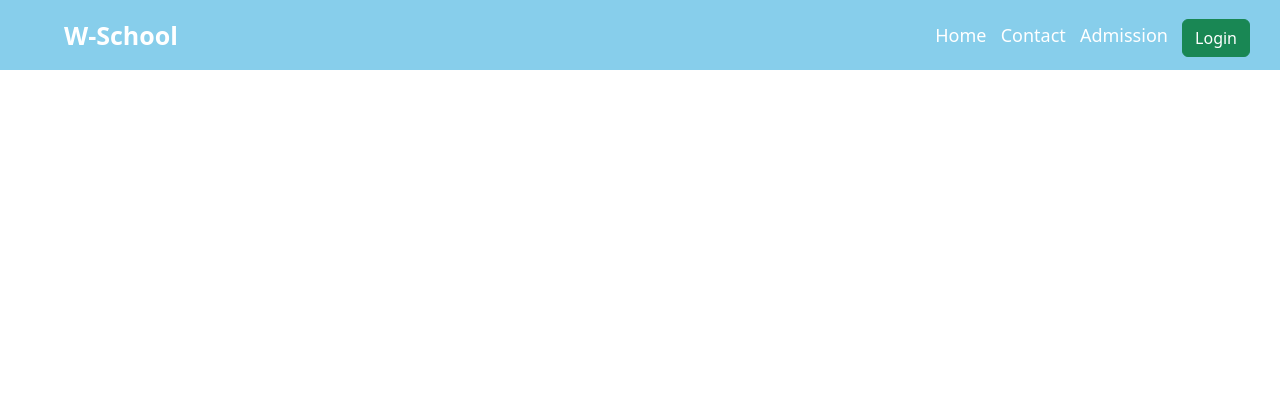
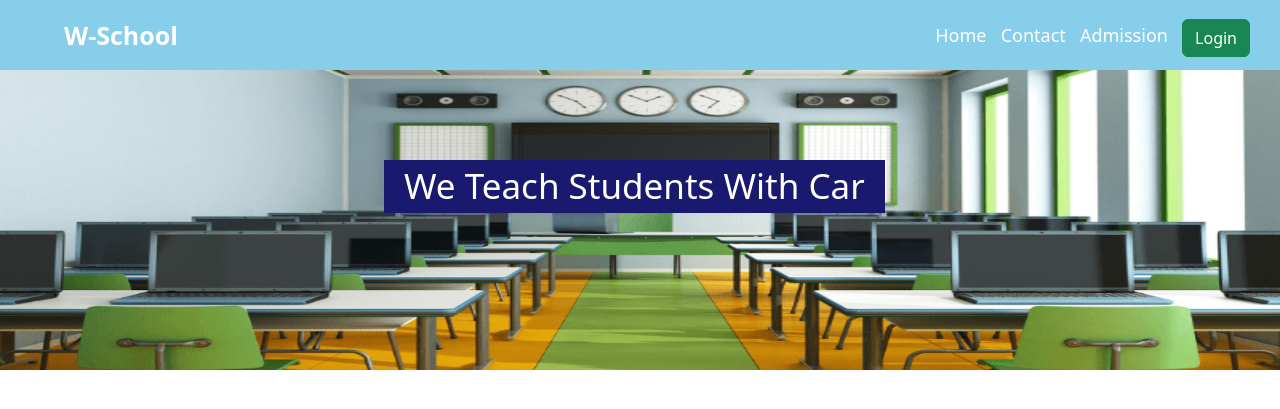
Before and after one commit to AyyoubElKouri/StudentManagementSystem, a PHP site: page / in a window 1280 px wide. Shown: the top 409 px of the page. Run offline with PHP 8.4, Linux system fonts and the light colour scheme.

Commit message:
feat(section1): implement the first section

```diff
--- a/index.php
+++ b/index.php
@@ -24,6 +24,14 @@
     </nav>
     <!-- End Navbar -->
 
+    <!-- Start section 1 -->
+    <div class="section1">
+        <label class="img-text">We Teach Students With Car</label>
+        <img class="main-img" src="assets/school.png" alt="Error">
+    </div>
+    <!-- End section 1 -->
+
+
     <script
         src="https://cdn.jsdelivr.net/npm/bootstrap@5.3.5/dist/js/bootstrap.bundle.min.js"
         integrity="sha384-k6d4wzSIapyDyv1kpU366/PK5hCdSbCRGRCMv+eplOQJWyd1fbcAu9OCUj5zNLiq"
--- a/style.css
+++ b/style.css
@@ -37,3 +37,23 @@ ul li a{
     color: white;
     font-size: 18px;
 }
+
+.section1{
+    padding-top: 70px;
+}
+
+.img-text{
+    position: absolute;
+    top: 20%;
+    left: 30%;
+    color: white;
+    background-color: midnightblue;
+    padding-right: 20px;
+    padding-left: 20px;
+    font-size: 35px;
+}
+
+.main-img{
+    width: 100%;
+    height: 300px;
+}
```
Also changed, not shown: assets/digital_marketing.png (added), assets/graphic_design.png (added), assets/playground.jpg (added), assets/school.png (added), assets/teacher1.png (added), assets/teacher2.png (added), assets/teacher3.png (added), assets/web_development.png (added).
